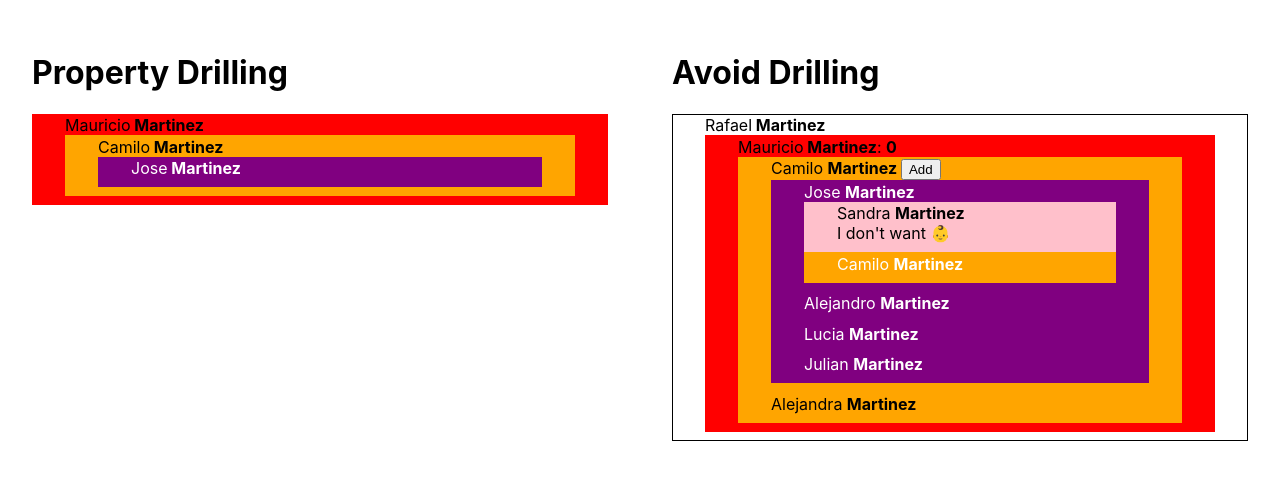
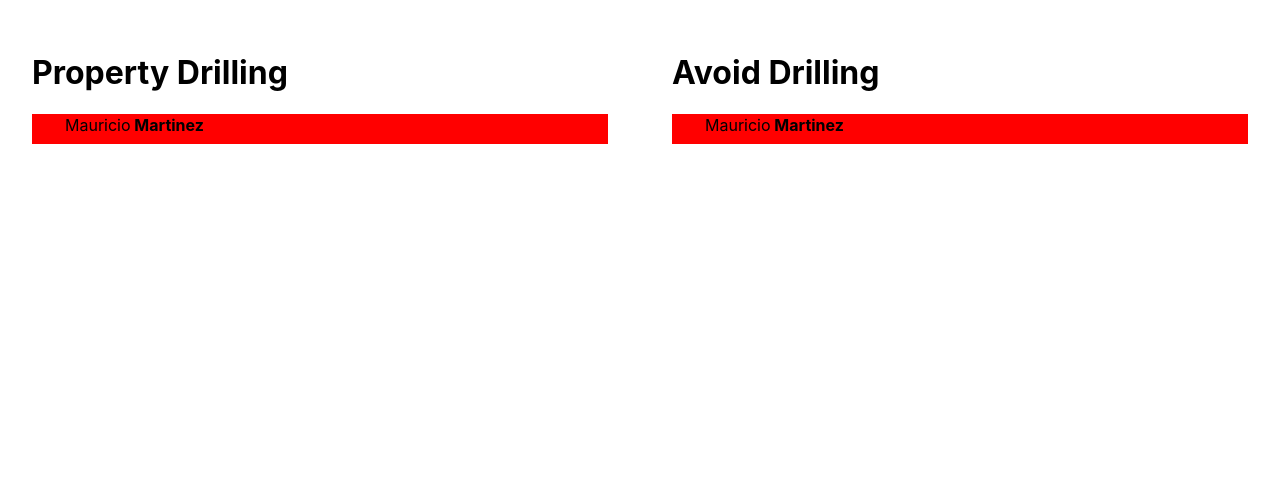
Before and after one commit to deinacademy/react-drilling, a React (Vite) app: page / in a window 1280 px wide. Shown: the top 480 px of the page. Built offline with nearby package versions, Linux system fonts and the light colour scheme.

Commit message:
Only Father

```diff
--- a/src/App.jsx
+++ b/src/App.jsx
@@ -3,7 +3,6 @@ import { useState } from 'react'
 import Parent from "./components/drilling/Parent";
 
 import Father from "./components/avoid/Father";
-import Son from "./components/avoid/Son";
 
 import './App.css'
 
@@ -26,29 +25,17 @@ function App() {
           <Parent
             styles={styles}
             nameParent="Mauricio"
-            nameChild="Camilo"
-            nameGrandChild="Jose"
             lastName="Martinez"
           />
         </div>
         <div className="compare-side">
-        <h1>Avoid Drilling</h1>
-          <Father className="person root-generation" name="Rafael" lastName="Martinez">
-            <Father className="person first-generation" name="Mauricio" lastName="Martinez">
-              <Son className="person second-generation" name="Camilo">
-                <Son className="person third-generation" name="Jose">
-                  <Son className="person fourth-generation" name="Sandra">
-                    <div>I don't want 👶</div>
-                  </Son>
-                  <Son className="person second-generation" name="Camilo"/>
-                </Son>
-                <Son className="person third-generation" name="Alejandro" />
-                <Son className="person third-generation" name="Lucia" />
-                <Son className="person third-generation" name="Julian" />
-              </Son>
-              <Son className="person second-generation" name="Alejandra"/>
-            </Father>
-          </Father>
+          <h1>Avoid Drilling</h1>
+
+          <Father
+            className="person first-generation"
+            name="Mauricio"
+            lastName="Martinez"
+          />
         </div>
       </div>
     </div>
--- a/src/components/avoid/Father.jsx
+++ b/src/components/avoid/Father.jsx
@@ -1,34 +1,12 @@
-import React, { useState, Children} from "react";
+import React from "react";
 
-const Father = ({ className, name, lastName, children}) => {
-  const [number, setNumber] = useState(0)
-
+const Father = ({ className, name, lastName}) => {
   return (
       <div className={className}>
         {name}
         {!!lastName && (
           <span> {lastName}</span>
         )}
-
-        {Children.map(children, (child, i) => {
-          const inheritance = {
-            key: i
-          }
-          if (!!lastName && !("lastName" in child.props)) {
-            inheritance.lastName = lastName
-          }
-
-          if (child.props.name === "Camilo") {
-            return (
-              <>
-                : <span> {number} </span>
-                <child.type {...child.props} {...inheritance} setNumber={setNumber} />
-              </>
-            );
-          } else {
-            return <child.type {...child.props} {...inheritance} />;
-          }
-        })}
       </div>
   );
 };
--- a/src/components/avoid/Son.jsx
+++ /dev/null
@@ -1,29 +0,0 @@
-import React, { Children } from "react";
-
-const Son = ({ className, name, lastName, children, setNumber }) => {
-  return (
-    <div className={className}>
-      <div>
-        {name}{" "}
-        {!!lastName && (
-          <>
-          <span> {lastName} </span>
-          </>
-        )}
-        { !!setNumber && <button onClick={() =>setNumber(number => number +1) }>Add</button>}
-      </div>
-
-      {Children.map(children, (child, i) => {
-        const inheritance = {
-          key: i
-        }
-        if (!!lastName && !("lastName" in child.props)) {
-          inheritance.lastName = lastName
-        }
-        return <child.type {...child.props} {...inheritance}/>;
-      })}
-    </div>
-  );
-};
-
-export default Son;
--- a/src/components/drilling/Child.jsx
+++ /dev/null
@@ -1,17 +0,0 @@
-import React from "react";
-import GrandChild from "./GrandChild";
-
-const Child = ({ styles, nameChild, nameGrandChild, lastName }) => {
-  return (
-    <div className={`${styles.person} ${styles.second}`}>
-      {nameChild}
-      {!!lastName && (
-          <span> {lastName}</span>
-      )}
-
-      <GrandChild styles={styles} name={nameGrandChild} lastName={lastName} />
-    </div>
-  );
-};
-
-export default Child;
--- a/src/components/drilling/GrandChild.jsx
+++ /dev/null
@@ -1,14 +0,0 @@
-import React from "react";
-
-const GrandChild = ({ styles, name, lastName }) => {
-  return (
-    <div className={`${styles.person} ${styles.third}`}>
-      {name}
-      {!!lastName && (
-          <span> {lastName}</span>
-      )}
-    </div>
-  );
-};
-
-export default GrandChild;
--- a/src/components/drilling/Parent.jsx
+++ b/src/components/drilling/Parent.jsx
@@ -1,21 +1,12 @@
 import React from "react";
-import Child from "./Child";
 
-const Parent = ({ styles, nameParent, nameChild, nameGrandChild, lastName }) => {
+const Parent = ({ styles, nameParent, lastName }) => {
   return (
     <div className={`${styles.person} ${styles.first}`}>
       {nameParent}
       {!!lastName && (
           <span> {lastName}</span>
       )}
-
-      <Child
-        className={styles.second}
-        styles={styles}
-        nameChild={nameChild}
-        nameGrandChild={nameGrandChild}
-        lastName={lastName}
-      />
     </div>
   );
 };
```
Also changed, not shown: 1 other file (tests, documents, lock files or other folders).
